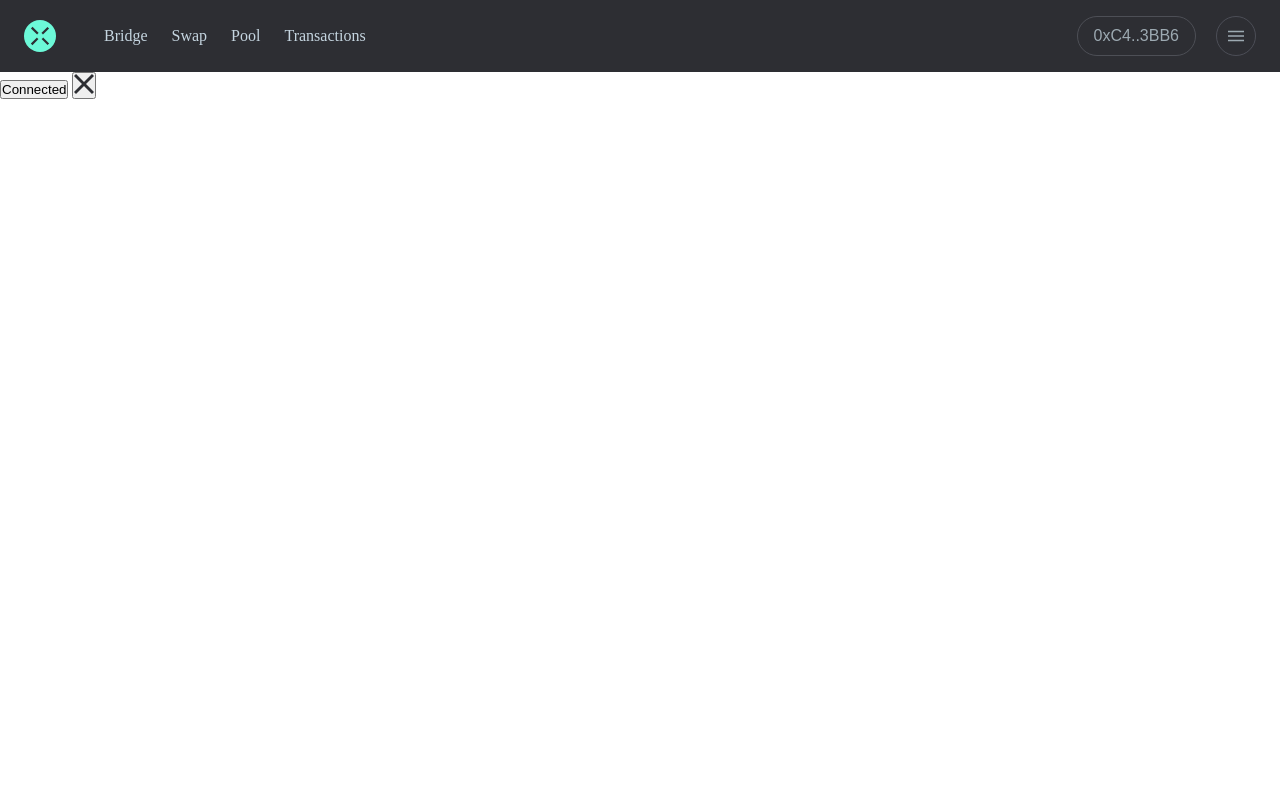
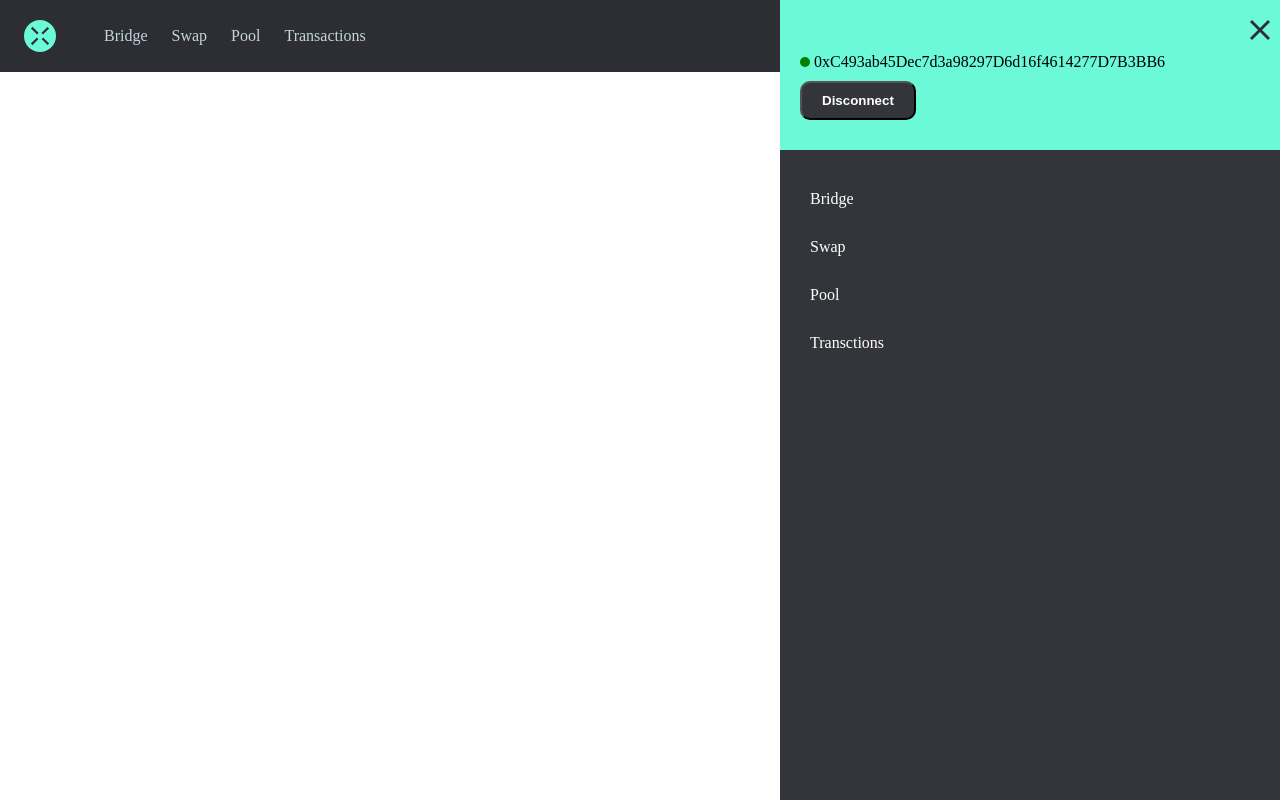
Before and after one commit to mahatotarit/f_d, a plain HTML site: page public/bridge.html in a window 1280 px wide. Both pictures are taken after a click on the button 1236 px from the left and 35 px from the top of the page. Drawn offline with Linux system fonts and the light colour scheme.

Commit message:
side bar function completed

```diff
--- a/public/assets/css/colors.css
+++ b/public/assets/css/colors.css
@@ -1,38 +1,6 @@
 :root{
---color-interface-red: #f96c6c;
---color-interface-yellow: #f9d26c;
---color-interface-op-red: #f96c6c;
---color-interface-op-red-5: #f96c6c0d;
---color-interface-op-red-15: #f96c6c26;
---color-brand-aqua: #6cf9d8;
---color-interface-aqua: #6cf9d8;
---color-interface-aqua-0: #6cf9d800;
---color-interface-aqua-5: #6cf9d80d;
---color-interface-aqua-15: #6cf9d826;
---color-interface-teal: #44d2ff;
---color-interface-teal-5: #44d2ff0d;
---color-interface-teal-15: #44d2ff26;
---color-interface-white: #ffffff;
---color-neutrals-black-700: #34353b;
---header_color: #2d2e33;
---color-neutrals-black-900: #202024;
---color-neutrals-grey-400: #9daab3;
---color-neutrals-grey-400-15: #9daab326;
---color-neutrals-grey-400-5: #9daab30d;
---header_btn_default_color: #4c4e57;
---color-neutrals-grey-600: #3e4047;
---color-neutrals-light-100: #ffffff;
---color-neutrals-light-200: #e0f3ff;
---color-neutrals-light-300: #c5d5e0;
---color-neutrals-blue-200: #1da1f2;
---tints-shades-white-70: #9daab2;
---tints-shades-white-88: #c5d5e0;
---tints-shades-white-100: #e0f3ff;
---tints-shades-white-200: #9daab2;
---color-primary: var(--color-interface-aqua);
---color-gray: var(--color-neutrals-black-800);
---color-black: var(--color-neutrals-black-900);
---color-pagination: var(--color-neutrals-grey-500);
---color-white: var(--color-interface-white);
---color-error: var(--color-interface-red);
+    --header_color: #2d2e33;
+    --aside_bar_bg:#34353A;
+    --side_top_bg:#6CF9D8;
+    --side_bar_line_hover:#44464c;
 }
--- a/public/assets/css/header.css
+++ b/public/assets/css/header.css
@@ -106,9 +106,91 @@
     place-items: center;
 }
 
+/* mobile screen nav bar hide */
+@media (max-width:768px) {
+    .header_nav_bar{
+        display: none !important;
+    }
+}
+
 /* ============= side bar =============== */
+.open_side_bar{
+    left: 00% !important;
+}
+.aside_parent{
+    left:100%;
+    transition: 0.3s;
+    position:fixed;
+    top:00px;
+    z-index:+99999;
+    height:100vh;
+    width:100%;
+    display:block;
+    background-color:transparent;
+}
+.aside{
+    max-width:500px;
+    margin-left:auto;
+    background-color:var(--aside_bar_bg);
+    height:100%;
+}
+.aside .aside_close_button{
+    border:none;
+    background-color:transparent;
+    margin-left: auto;
+    display: inline-block;
+}
 
-.aside{
-    height:500px;
+.side_bar_close_parent_div{
+    display:flex;
+    justify-content:end;
+    align-items:center;
+}
+.aside .top_aside_div,
+.aside .bottom_aside_div{
+    margin-left:auto;
+    padding:10px;
+}
+.aside .top_aside_div{
+    background-color:var(--side_top_bg);
+    padding:20px 10px;
+}
+
+.aside .connect_status_span{
+    width:10px;
+    height:10px;
+    border-radius:50%;
+    background-color:green;
+    display:inline-block;
+}
+
+.side_bar_top_div{
+    padding:10px;
+}
+.side_bar_top_div .aside_wallet_action_btn{
+   padding:10px 20px;
+   border-radius:10px;
+   margin-top:10px;
+   color:white;
+   font-weight:bold;
+   background-color:var(--aside_bar_bg);
+}
+
+.aside .bottom_aside_div ul{
+  padding:10px;
+}
+.aside .bottom_aside_div ul li{
+  margin-top:10px;
+  list-style:none;
+}
+.aside .bottom_aside_div ul li a{
+    color:white;
+    text-decoration:none;
+    display:block;
     width:100%;
+    padding:10px;
+    border-radius:5px;
 }
+.aside .bottom_aside_div ul li a:hover{
+    background-color:var(--side_bar_line_hover);
+}
--- a/public/assets/js/header.js
+++ b/public/assets/js/header.js
@@ -1,5 +1,24 @@
 async function header(){
-//   alert('i am fine!');
 
-  document.querySelector('p').innerText = "all thing's are runnig properly";
+  let aside_parent_div = document.querySelector('#aside_parent');
+  // close side bar fun
+  let close_sidebar_btn = document.querySelector('.aside_close_button');
+  close_sidebar_btn.addEventListener('click',close_side_bar);
+  function close_side_bar(){
+    aside_parent_div.classList.remove('open_side_bar');
+  }
+
+  // open side bar fun
+  let open_side_bar_btn = document.querySelector('#open_side_bar_three_line');
+  open_side_bar_btn.addEventListener('click',open_side_bar);
+  function open_side_bar(){
+    aside_parent_div.classList.add('open_side_bar');
+  }
+
+  // close side bar when user click white space of aside_parent div
+  document.getElementById('aside_parent').addEventListener('click', function (event) {
+      if (event.target === this) { aside_parent_div.classList.remove('open_side_bar'); }
+  });
+
+
 }
--- a/public/common/header.html
+++ b/public/common/header.html
@@ -1,10 +1,7 @@
 <div class="header_div">
 
   <a style="display: flex" href="" class="header_logo">
-    <svg width="32" height="32" viewBox="0 0 32 32" fill="none" xmlns="http://www.w3.org/2000/svg">
-      <rect width="32" height="32" rx="16" fill="#6CF9D8"></rect>
-      <path fill-rule="evenodd" clip-rule="evenodd" d="M6.95021 8.41988L8.50949 6.8606L14.7408 13.0919C14.3626 13.253 14.0083 13.4879 13.6998 13.7964C13.4609 14.0353 13.2662 14.3017 13.1157 14.5853L6.95021 8.41988ZM12.9982 17.4399L6.85803 23.5801L8.41732 25.1394L14.495 19.0617C14.209 18.9107 13.9405 18.7149 13.6998 18.4742C13.3932 18.1675 13.1593 17.8156 12.9982 17.4399ZM17.5887 19.0584L23.5826 25.0522L25.1418 23.493L19.0822 17.4333C18.921 17.8114 18.6862 18.1657 18.3777 18.4742C18.1388 18.7131 17.8724 18.9079 17.5887 19.0584ZM18.9652 14.5916L25.0497 8.50706L23.4904 6.94778L17.3434 13.0947C17.7191 13.2558 18.071 13.4897 18.3777 13.7964C18.6184 14.037 18.8142 14.3055 18.9652 14.5916Z" fill="#2D2E33"></path>
-    </svg>
+    <img src="assets/image/svg/logo.svg" alt="">
   </a>
 
   <nav class="header_nav_bar">
@@ -23,7 +20,6 @@
       </li>
     </ul>
   </nav>
-  <div class=""></div>
   <div class="header_right_div">
     <div class="wallet_c_paren_div">
       <button class="wallet_connect_modal_open_btn">
@@ -31,27 +27,49 @@
       </button>
     </div>
     <nav class="side_bar_tree_l_parent_nav">
-      <button class="side_bar_box_open_th_line">
-        <svg width="16" height="16" viewBox="0 0 16 16" fill="none" xmlns="http://www.w3.org/2000/svg">
-          <rect y="2.75" width="16" height="1.5" fill="#9DAAB2"></rect>
-          <rect y="7.25" width="16" height="1.5" fill="#9DAAB2"></rect>
-          <rect y="11.75" width="16" height="1.5" fill="#9DAAB2"></rect>
-        </svg>
+      <button class="side_bar_box_open_th_line" id="open_side_bar_three_line">
+        <img src="assets/image/svg/side_bar_three_line.svg" alt="">
       </button>
     </nav>
   </div>
 
 </div>
 
+<div class="aside_parent" id="aside_parent">
   <aside id="aside" class="aside">
 
     <div class="top_aside_div">
-    <button> <span class="wallet_connected_status_circle"></span> Connected</button>
+
+      <div class="side_bar_close_parent_div">
         <button class="aside_close_button">
-        <svg width="20" height="20" viewBox="0 0 20 20" fill="none" xmlns="http://www.w3.org/2000/svg">
-          <path d="M20 2.01429L17.9857 0L10 7.98571L2.01429 0L0 2.01429L7.98571 10L0 17.9857L2.01429 20L10 12.0143L17.9857 20L20 17.9857L12.0143 10L20 2.01429Z" fill="#2D2E33"/>
-        </svg>
+          <img src="assets/image/svg/close.svg" alt="">
         </button>
       </div>
 
+      <div class="side_bar_top_div">
+        <div> <span class="connect_status_span"></span> 0xC493ab45Dec7d3a98297D6d16f4614277D7B3BB6</div>
+        <button class="aside_wallet_action_btn">Disconnect</button>
+      </div>
+
+    </div>
+    <div class="bottom_aside_div">
+      <ul>
+
+        <li>
+          <a href="">Bridge</a>
+        </li>
+        <li>
+          <a href="">Swap</a>
+        </li>
+        <li>
+          <a href="">Pool</a>
+        </li>
+        <li>
+          <a href="">Transctions</a>
+        </li>
+
+      </ul>
+    </div>
+
   </aside>
+</div>
```
Also changed, not shown: public/assets/image/svg/close.svg (added), public/assets/image/svg/logo.svg (added), public/assets/image/svg/side_bar_three_line.svg (added). Lines whose indentation alone changed are shown as unchanged.
